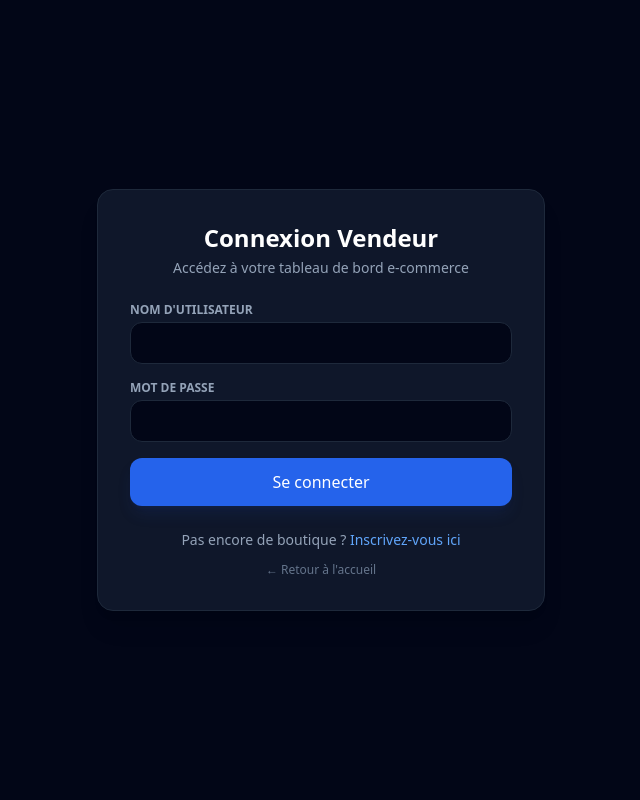
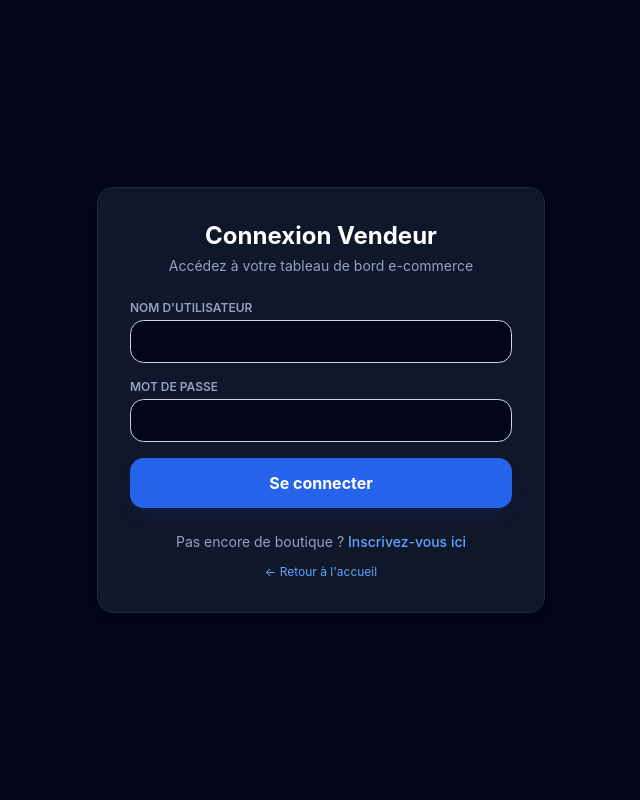
Before and after one commit to chanis0104/techstore-saas, a Django app: page /connexion/ in a window 1280 px wide. Shown: the whole page, without its empty margins (319-959 px from the left). Run offline with Django 5.2, Linux system fonts and the light colour scheme; some libraries are stand-ins or nearby versions.

Commit message:
Ajout CSS global local sur toutes les pages

```diff
--- a/boutique/templates/boutique/annuaire_boutiques.html
+++ b/boutique/templates/boutique/annuaire_boutiques.html
@@ -1,15 +1,18 @@
+{% load static %}
 <!DOCTYPE html>
 <html lang="fr">
 <head>
     <meta charset="UTF-8">
     <meta name="viewport" content="width=device-width, initial-scale=1.0">
     <title>Nos Boutiques Partenaires</title>
-    <script src="https://tailwindcss.com"></script>
+    <link rel="stylesheet" href="{% static 'css/global.css' %}">
+    <script src="https://cdn.tailwindcss.com"></script>
     <style>
         .no-scrollbar::-webkit-scrollbar { display: none; }
         .no-scrollbar { -ms-overflow-style: none; scrollbar-width: none; }
     </style>
 </head>
+
 <body class="bg-slate-950 text-slate-100 min-h-screen flex flex-col justify-between">
 
     <!-- En-tête -->
--- a/boutique/templates/boutique/catalogue.html
+++ b/boutique/templates/boutique/catalogue.html
@@ -1,9 +1,11 @@
+{% load static %}
 <!DOCTYPE html>
 <html lang="fr" class="scroll-smooth">
 <head>
     <meta charset="UTF-8">
     <meta name="viewport" content="width=device-width, initial-scale=1.0">
     <title>{{ profil.nom }} - Vitrine</title>
+    <link rel="stylesheet" href="{% static 'css/global.css' %}">
     <!-- Tailwind CSS CDN -->
     <script src="https://tailwindcss.com"></script>
 </head>
--- a/boutique/templates/boutique/connexion.html
+++ b/boutique/templates/boutique/connexion.html
@@ -1,9 +1,11 @@
+{% load static %}
 <!DOCTYPE html>
 <html lang="fr">
 <head>
     <meta charset="UTF-8">
     <meta name="viewport" content="width=device-width, initial-scale=1.0">
     <title>Connexion Vendeur</title>
+    <link rel="stylesheet" href="{% static 'css/global.css' %}">
     <script src="https://cdn.tailwindcss.com"></script>
 </head>
 <body class="bg-slate-950 text-slate-100 min-h-screen flex flex-col justify-center items-center p-6">
--- a/boutique/templates/boutique/inscription.html
+++ b/boutique/templates/boutique/inscription.html
@@ -1,9 +1,11 @@
+{% load static %}
 <!DOCTYPE html>
 <html lang="fr" class="h-full">
 <head>
     <meta charset="UTF-8">
     <meta name="viewport" content="width=device-width, initial-scale=1.0">
     <title>Inscription Vendeur — Créez votre boutique SaaS</title>
+    <link rel="stylesheet" href="{% static 'css/global.css' %}">
     <script src="https://cdn.tailwindcss.com"></script>
     <style>
         @import url('https://fonts.googleapis.com/css2?family=Plus+Jakarta+Sans:wght@400;500;600;700;800&display=swap');
--- a/boutique/templates/boutique/vendeur.html
+++ b/boutique/templates/boutique/vendeur.html
@@ -1,9 +1,11 @@
+{% load static %}
 <!DOCTYPE html>
 <html lang="fr" class="h-full">
 <head>
     <meta charset="UTF-8">
     <meta name="viewport" content="width=device-width, initial-scale=1.0">
     <title>Espace Vendeur — {{ profil.nom }}</title>
+    <link rel="stylesheet" href="{% static 'css/global.css' %}">
     <script src="https://tailwindcss.com"></script>
     <style>
         @import url('https://fonts.googleapis.com/css2?family=Plus+Jakarta+Sans:wght@400;500;600;700;800&display=swap');
--- a/config/settings.py
+++ b/config/settings.py
@@ -89,6 +89,9 @@ USE_TZ = True
 
 STATIC_URL = "static/"
 STATIC_ROOT = BASE_DIR / "staticfiles"
+STATICFILES_DIRS = [
+    BASE_DIR / "static",
+]
 
 MAILERS = {
     "default": {
--- /dev/null
+++ b/static/css/global.css
@@ -0,0 +1,81 @@
+/* Base universelle de secours (si Tailwind CDN met du temps à charger) */
+* { box-sizing: border-box; margin: 0; padding: 0; }
+body {
+    font-family: -apple-system, BlinkMacSystemFont, "Segoe UI", Roboto, sans-serif;
+    line-height: 1.5;
+}
+
+/* Thème sombre (Vitrine catalogue & Annuaire) */
+body.bg-slate-950 {
+    background-color: #020617;
+    color: #f8fafc;
+}
+body.bg-slate-950 header,
+body.bg-slate-950 footer {
+    background-color: #0f172a;
+    border-color: #1e293b;
+    padding: 1rem;
+}
+body.bg-slate-950 a { color: #60a5fa; text-decoration: none; }
+
+/* Thème clair (Espace Vendeur) */
+body.bg-slate-50 {
+    background-color: #f8fafc;
+    color: #0f172a;
+}
+body.bg-slate-50 header {
+    background-color: #0f172a;
+    color: #ffffff;
+    padding: 1rem;
+}
+body.bg-slate-50 section {
+    background-color: #ffffff;
+    border: 1px solid #e2e8f0;
+    border-radius: 1.25rem;
+    padding: 1.25rem;
+    margin-bottom: 1rem;
+}
+
+/* Thème formulaire (Inscription & Connexion) */
+body.bg-slate-900 {
+    background-color: #0f172a;
+    color: #0f172a;
+    padding: 1.5rem 1rem;
+}
+body.bg-slate-900 > div {
+    max-width: 420px;
+    margin: 0 auto;
+    background-color: #ffffff;
+    border-radius: 1.5rem;
+    padding: 1.75rem;
+}
+
+/* Éléments communs (Formulaires, Boutons, Images) */
+main { max-width: 1200px; margin: 0 auto; padding: 1.25rem 1rem; }
+label {
+    display: block;
+    font-size: 0.72rem;
+    font-weight: 700;
+    text-transform: uppercase;
+    margin: 0.75rem 0 0.3rem;
+    color: #64748b;
+}
+input[type="text"], input[type="password"], input[type="number"], select, textarea {
+    width: 100%;
+    padding: 0.65rem 0.85rem;
+    border: 1px solid #cbd5e1;
+    border-radius: 0.85rem;
+    font-size: 0.85rem;
+}
+button[type="submit"] {
+    width: 100%;
+    margin-top: 1rem;
+    padding: 0.8rem 1rem;
+    background-color: #2563eb;
+    color: #ffffff;
+    border: none;
+    border-radius: 0.85rem;
+    font-weight: 700;
+    cursor: pointer;
+}
+img { max-width: 100%; height: auto; border-radius: 0.75rem; }
```
